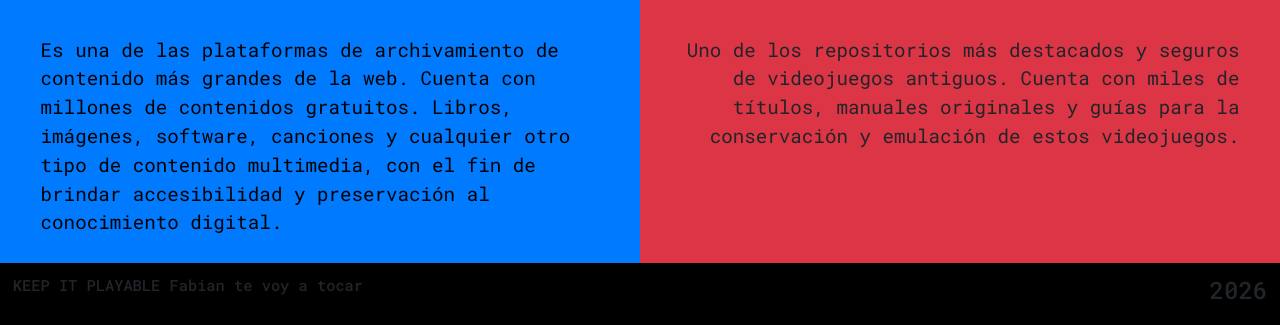
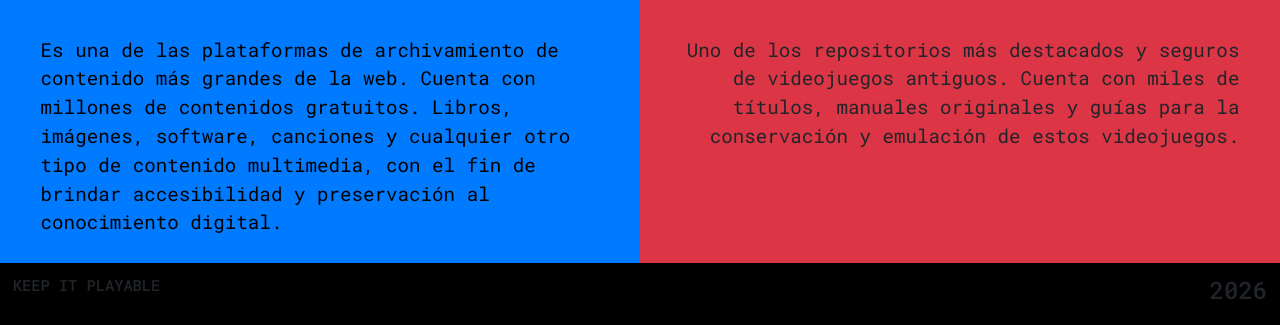
Before and after one commit to Rulkikx/Keep-it-playable, a plain HTML site: page index.html in a window 1280 px wide. Shown: the part 3119-3444 px from the top of the page. Drawn offline with nearby package versions, Linux system fonts and the light colour scheme; a web font is replaced by a local one.

Commit message:
Update index.html

```diff
--- a/index.html
+++ b/index.html
@@ -140,7 +140,7 @@
 
 <footer>
   <div class="row">
-    <h3>KEEP IT PLAYABLE   Fabian te voy a tocar</h3>
+    <h3>KEEP IT PLAYABLE</h3>
     <h4>2026</h4>
   </div>
 </footer>
```
